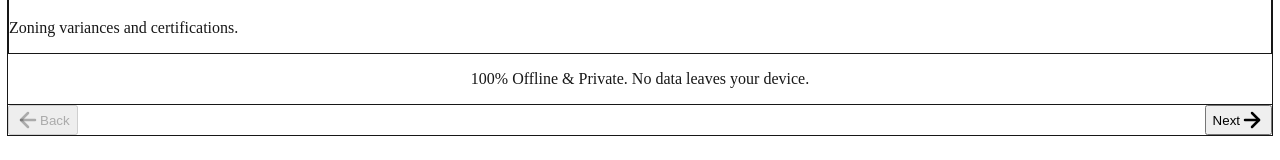
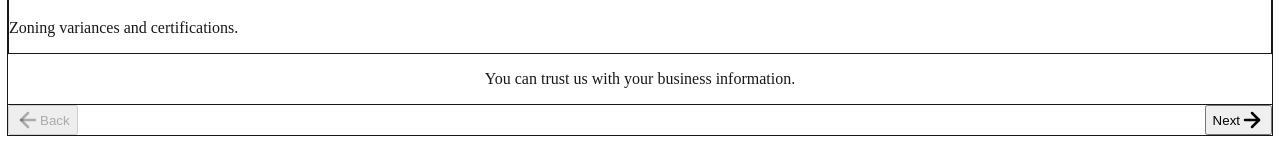
Before and after one commit to mahbubmunna/bussiness_guide, a Next.js app in the folder frontend/: page / in a window 1280 px wide. Shown: the part 608-768 px from the top of the page. Built offline with nearby package versions, Linux system fonts and the light colour scheme.

Commit message:
chore: changes to footer

```diff
--- a/frontend/components/steps/IntroStep.tsx
+++ b/frontend/components/steps/IntroStep.tsx
@@ -49,7 +49,7 @@ const IntroStep: React.FC = () => {
 
             <p className="text-xs text-slate-400 font-medium">
                 <span className="inline-block w-2 h-2 bg-emerald-400 rounded-full mr-2"></span>
-                100% Offline & Private. No data leaves your device.
+                You can trust us with your business information.
             </p>
         </div>
     );
```
